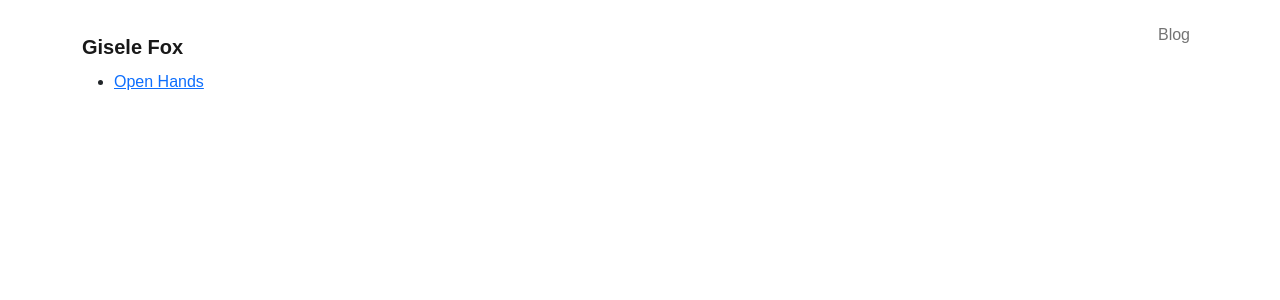
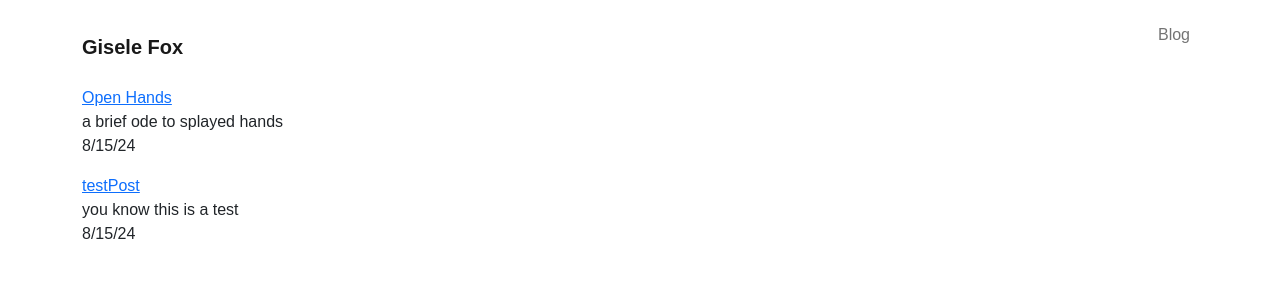
Before and after one commit to giselejfox/giselejfox.github.io, a React (Create React App) app: page /#/blog in a window 1280 px wide. Shown: the top 300 px of the page. Built offline with nearby package versions, Linux system fonts and the light colour scheme; a web font is replaced by a local one.

Commit message:
listing and detail pages basically set up

```diff
--- /dev/null
+++ b/src/blogs/testPost.md
@@ -0,0 +1,11 @@
+---
+layout: post
+isPublished: false
+published-on:
+title: Test Post
+id-title: open-hand-appreciation
+---
+
+# Test post
+
+testing a post PLEASE
--- a/src/components/BlogListing.js
+++ b/src/components/BlogListing.js
@@ -4,14 +4,20 @@ import { Link } from 'react-router-dom';
 
 export default function BlogListing() {
 
+    const blogElems = blogData.map(post => {
+        return (
+            <li className="list-unstyled my-3" key={post.id}>
+                <Link to={`/blog/${post.id}`}>{post.title}</Link>
+                <div>{post.description}</div>
+                <div>{post.publishedDate}</div>
+            </li>
+        )
+    })
+
     return (
         <div className="container">
-            <ul>
-                {blogData.map(post => (
-                    <li key={post.id}>
-                        <Link to={`/blog/${post.id}`}>{post.title}</Link>
-                    </li>
-                ))}
+            <ul className="list-unstyled">
+                {blogElems}
             </ul>
         </div>
     )
--- a/src/components/BlogPost.js
+++ b/src/components/BlogPost.js
@@ -1,13 +1,14 @@
 import React, { useEffect, useState } from 'react';
 import { useParams } from 'react-router-dom';
 import ReactMarkdown from 'react-markdown';
+import { Link } from 'react-router-dom';
 
 export default function BlogPost() {
     const { postId } = useParams(); // Get the post ID from the URL
     const [contentAndData, setContentAndData] = useState('');
 
     useEffect(() => {
-        import("../blogs/openHand.md")
+        import(`../blogs/${postId}.md`)
             .then((res) => fetch(res.default))
             .then((res) => res.text())
             .then((text) => setContentAndData(parseFrontMatter(text)))
@@ -31,8 +32,8 @@ export default function BlogPost() {
 
     return (
         <div className="container">
+            <Link to={"/blog"}><button className='btn btn-outline-dark my-3'>⬅️ Blog</button></Link>
             <ReactMarkdown>{contentAndData.content}</ReactMarkdown>
-            <p>{postId}</p>
         </div>
     );
 }
--- a/src/data/blogData.json
+++ b/src/data/blogData.json
@@ -1,3 +1,18 @@
 [
-    { "id": "openHand", "title": "Open Hands", "path": "/blogs/openHand.md" }
+    {
+        "id": "openHand",
+        "published": "true",
+        "publishedDate": "8/15/24",
+        "title": "Open Hands",
+        "description": "a brief ode to splayed hands",
+        "tags": ["random"]
+    },
+    {
+        "id": "testPost",
+        "published": "true",
+        "publishedDate": "8/15/24",
+        "title": "testPost",
+        "description": "you know this is a test",
+        "tags": ["random"]
+    }
 ]
```
